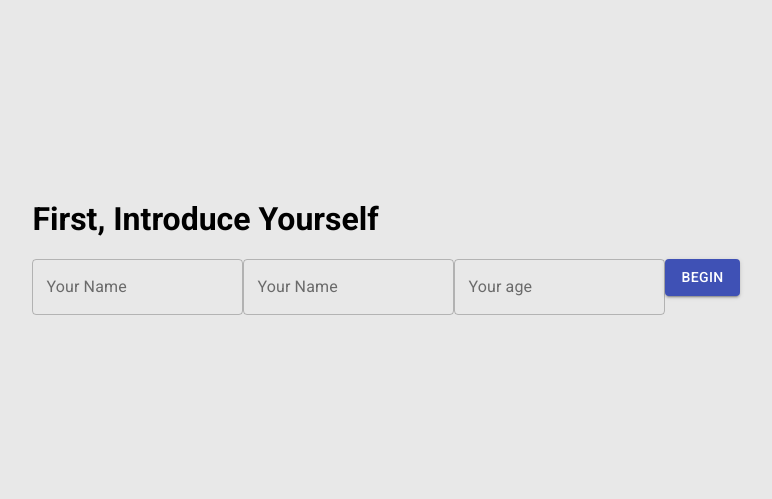
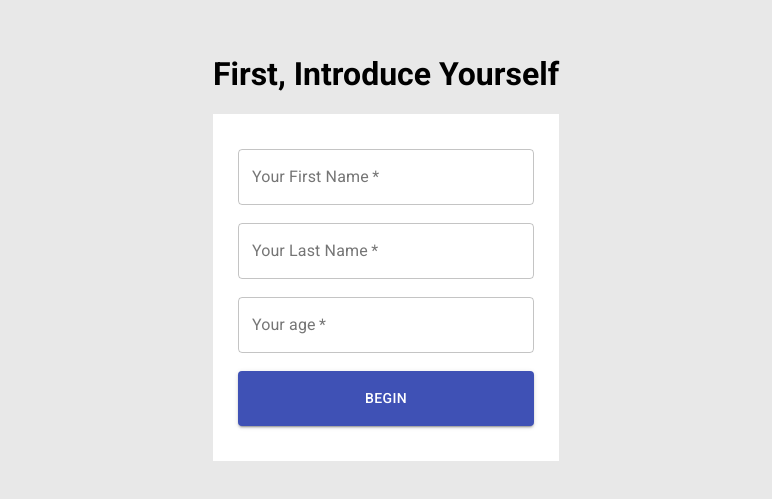
Before and after one commit to alexdev-kgd/electronic-survey, a React (Create React App) app: page /enterData in a window 1280 px wide. Shown: the part 153-652 px from the top of the page, without its empty margins (254-1026 px from the left). Built offline with nearby package versions, Linux system fonts and the light colour scheme.

Commit message:
Local Storage Set up on Submit

```diff
--- a/src/components/enter-data/enter-data.js
+++ b/src/components/enter-data/enter-data.js
@@ -1,17 +1,62 @@
 import React from 'react'
 import TextField from '@material-ui/core/TextField';
 import Button from '@material-ui/core/Button'
+import { useState } from 'react'
+import './enter-data.sass'
 
 const EnterData = () => {
+    const [ firstName, setFirstName] = useState('')
+    const [ lastName, setLastName] = useState('')
+    const [ age, setAge] = useState('')
+
+    let submitForm = event => {
+        event.preventDefault()
+
+        localStorage.setItem("FirstName", firstName)
+        localStorage.setItem("LastName", lastName)
+        localStorage.setItem("Age", age)
+    }
+
+    let changeFirstNameHandler = event => {
+        setFirstName(event.target.value)
+    }
+
+    let changeLastNameHandler = event => {
+        setLastName(event.target.value)
+    }
+
+    let changeAgeHandler = event => {
+        setAge(event.target.value)
+    }
+
     return (
         <div>
             <h1>First, Introduce Yourself</h1>
-            <form className="enterData__form">
+            <form className="enterData__form" onSubmit={submitForm}>
                 <div className="form">
-                    <TextField className="form__textfield" id="form__first-name" label="Your Name" variant="outlined" />
-                    <TextField className="form__textfield" id="form__last-name" label="Your Name" variant="outlined" />
-                    <TextField className="form__textfield" id="form__age" label="Your age" variant="outlined" />
+                    <TextField className="form__textfield"
+                               id="form__first-name"
+                               label="Your First Name"
+                               variant="outlined"
+                               value={firstName}
+                               onChange={changeFirstNameHandler}
+                               required />
+                    <TextField className="form__textfield"
+                               id="form__last-name"
+                               label="Your Last Name"
+                               variant="outlined"
+                               value={lastName}
+                               onChange={changeLastNameHandler}
+                               required />
+                    <TextField className="form__textfield"
+                               id="form__age"
+                               label="Your age"
+                               variant="outlined"
+                               value={age}
+                               onChange={changeAgeHandler}
+                               required />
                     <Button className="form__submit-btn"
+                            type="submit"
                             variant="contained"
                             color="primary">Begin</Button>
                 </div>
--- a/src/components/enter-data/enter-data.sass
+++ b/src/components/enter-data/enter-data.sass
@@ -1,10 +1,11 @@
 .form
+    padding: 35px 25px
     display: flex
     flex-direction: column
     background-color: #fff
 
     &__textfield
-        margin-bottom: 18px
+        margin-bottom: 18px !important
 
     &__submit-btn
-        padding: 8px 0
+        padding: 15px 0 !important
```
